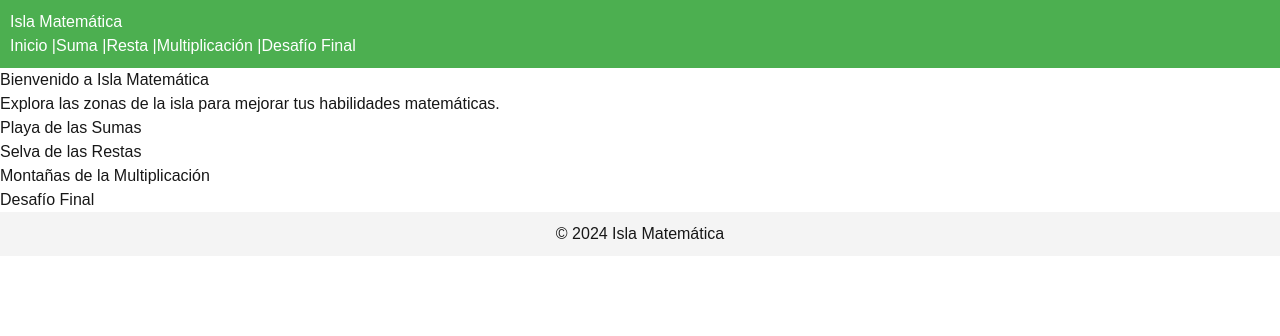
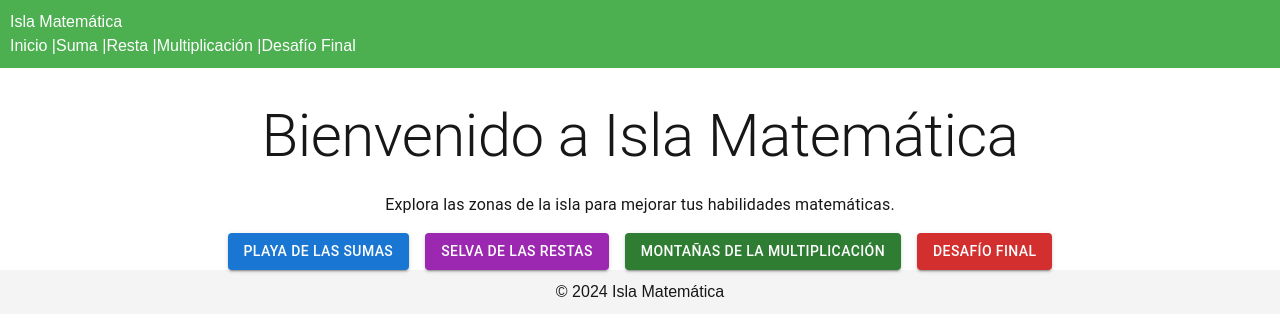
Before and after one commit to anttttos/IslaMatematica, a Next.js app: page / in a window 1280 px wide. Shown: the top 336 px of the page. Built offline with nearby package versions, Linux system fonts and the light colour scheme.

Commit message:
instalación de paquetes y configuración de page.tsx

```diff
--- a/app/page.tsx
+++ b/app/page.tsx
@@ -1,17 +1,38 @@
 // app/page.tsx
+import { Container, Typography, Button, Grid } from '@mui/material';
 import Link from 'next/link';
 
 export default function Home() {
   return (
-    <div>
-      <h1>Bienvenido a Isla Matemática</h1>
-      <p>Explora las zonas de la isla para mejorar tus habilidades matemáticas.</p>
-      <ul>
-        <li><Link href="/sumas">Playa de las Sumas</Link></li>
-        <li><Link href="/restas">Selva de las Restas</Link></li>
-        <li><Link href="/multiplicacion">Montañas de la Multiplicación</Link></li>
-        <li><Link href="/finalChallenge">Desafío Final</Link></li>
-      </ul>
-    </div>
-  );
+    <Container maxWidth="md" style={{ textAlign: 'center', marginTop: '2rem' }}>
+      <Typography variant="h2" gutterBottom>
+        Bienvenido a Isla Matemática
+      </Typography>
+      <Typography variant="body1" paragraph>
+        Explora las zonas de la isla para mejorar tus habilidades matemáticas.
+      </Typography>
+      <Grid container spacing={2} justifyContent="center">
+        <Grid item>
+          <Link href="/sumas" passHref>
+            <Button variant="contained" color="primary">Playa de las Sumas</Button>
+          </Link>
+        </Grid>
+        <Grid item>
+          <Link href="/restas" passHref>
+            <Button variant="contained" color="secondary">Selva de las Restas</Button>
+          </Link>
+        </Grid>
+        <Grid item>
+          <Link href="/multiplicacion" passHref>
+            <Button variant="contained" color="success">Montañas de la Multiplicación</Button>
+          </Link>
+        </Grid>
+        <Grid item>
+          <Link href="/finalChallenge" passHref>
+            <Button variant="contained" color="error">Desafío Final</Button>
+          </Link>
+        </Grid>
+      </Grid>
+    </Container>
+  );
 }
```
Also changed, not shown: package.json (+11 -4 lines), 1 other file (tests, documents, lock files or other folders).
